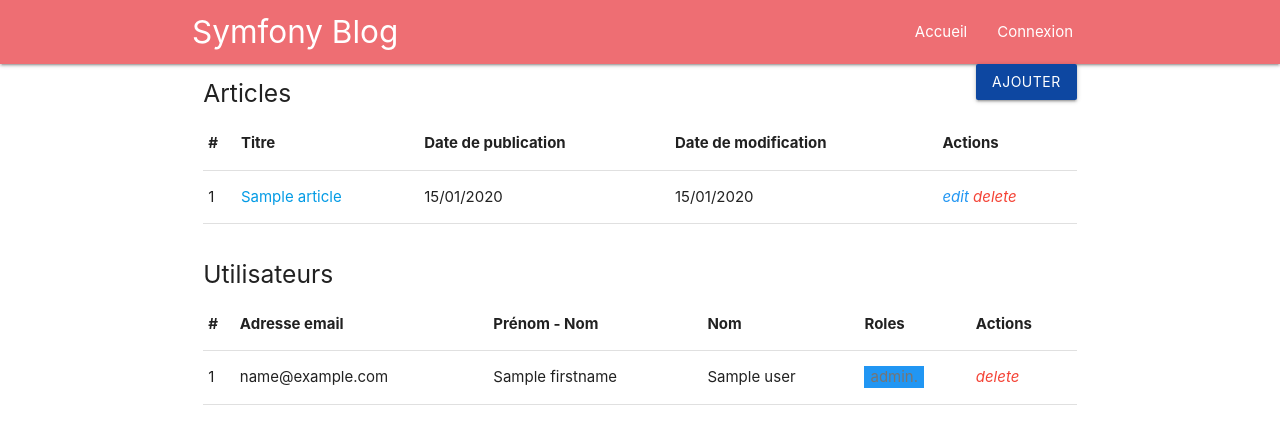
After one commit to lallieau/P6_Snowtricks_2020_V2, a Symfony app: template templates/admin/index.html.twig in a window 1280 px wide. The commit adds this page. Shown: the top 444 px of the page. Run offline with Twig, Linux system fonts and the light colour scheme; the template is opened without the code that fills it: most values are stand-ins (such as "Sample title", 1, 10 or a date in 2020); some libraries are stand-ins or nearby versions.

Commit message:
feat: create admin space

```diff
--- a/config/routes.yaml
+++ b/config/routes.yaml
@@ -25,3 +25,7 @@
   controller: App\Controller\BlogController::remove
   requirements:
     id: '\d+'
+
+admin:
+  path: /admin
+  controller: App\Controller\BlogController::admin
--- /dev/null
+++ b/templates/admin/index.html.twig
@@ -0,0 +1,75 @@
+{# templates/admin/index.html.twig #}
+
+{% extends "base.html.twig" %}
+
+{% block title %}Admin. | {{ parent() }}{% endblock %}
+
+{% block content %}
+    <div class="admin-page">
+        <div class="container">
+            <div class="row">
+                <div class="col s12">
+                    <a href="{{ path('article_add') }}" class="btn btn blue darken-4" style="float: right">Ajouter</a>
+                    <h5>Articles</h5>
+                    <table>
+                        <tr>
+                            <th>#</th>
+                            <th>Titre</th>
+                            <th>Date de publication</th>
+                            <th>Date de modification</th>
+                            <th>Actions</th>
+                        </tr>
+                        {% set i = 1 %}
+                        {% for article in articles %}
+                            <tr>
+                                <td>{{ i }}</td>
+                                <td><a href="{{ path('article_show', {'id': article.id}) }}" target="_blank">{{ article.title }}</a></td>
+                                <td>{{ article.createdAt|date('d/m/Y')}}</td>
+                                <td>{{ article.updateDate|date('d/m/Y')}}</td>
+                                <td>
+                                    <a href="{{ path('article_edit', {'id': article.id}) }}"><i class="material-icons blue-text">edit</i></a>
+                                    <a href="{{ path('article_remove', {'id': article.id}) }}"><i class="material-icons red-text">delete</i></a>
+                                </td>
+                            </tr>
+                            {% set i = i+1 %}
+                        {% endfor %}
+                    </table>
+                </div>
+            </div>
+
+            <div class="row">
+                <div class="col s12 m-t-30">
+                    <h5>Utilisateurs</h5>
+                    <table>
+                        <tr>
+                            <th>#</th>
+                            <th>Adresse email</th>
+                            <th>Prénom - Nom</th>
+                            <th>Nom</th>
+                            <th>Roles</th>
+                            <th>Actions</th>
+                        </tr>
+                        {% set i = 1 %}
+                        {% for user in users %}
+                            <tr>
+                                <td>{{ i }}</td>
+                                <td>{{ user.email }}</td>
+                                <td>{{ user.firstname }}</td>
+                                <td>{{ user.name }}</td>
+                                <td>
+                                    <span class="badge blue">
+                                        admin.
+                                    </span>
+                                </td>
+                                <td>
+                                    <a href=""><i class="material-icons red-text">delete</i></a>
+                                </td>
+                            </tr>
+                            {% set i = i+1 %}
+                        {% endfor %}
+                    </table>
+                </div>
+            </div>
+        </div>
+    </div>
+{% endblock %}
--- a/templates/base.html.twig
+++ b/templates/base.html.twig
@@ -16,7 +16,7 @@
         <div class="container">
             <a href="{{ path('homepage') }}" class="brand-logo">Symfony Blog</a>
             <ul id="nav-mobile" class="right hide-on-med-and-down">
-                <li><a href="{{ path('homepage') }}">Home</a></li>
+                <li><a href="{{ path('homepage') }}">Accueil</a></li>
                 {% if app.user %}
                     <li><a href="/logout">Déconnexion</a></li>
                 {% else %}
```
Also changed, not shown: src/Controller/BlogController.php (+16 -0 lines).
